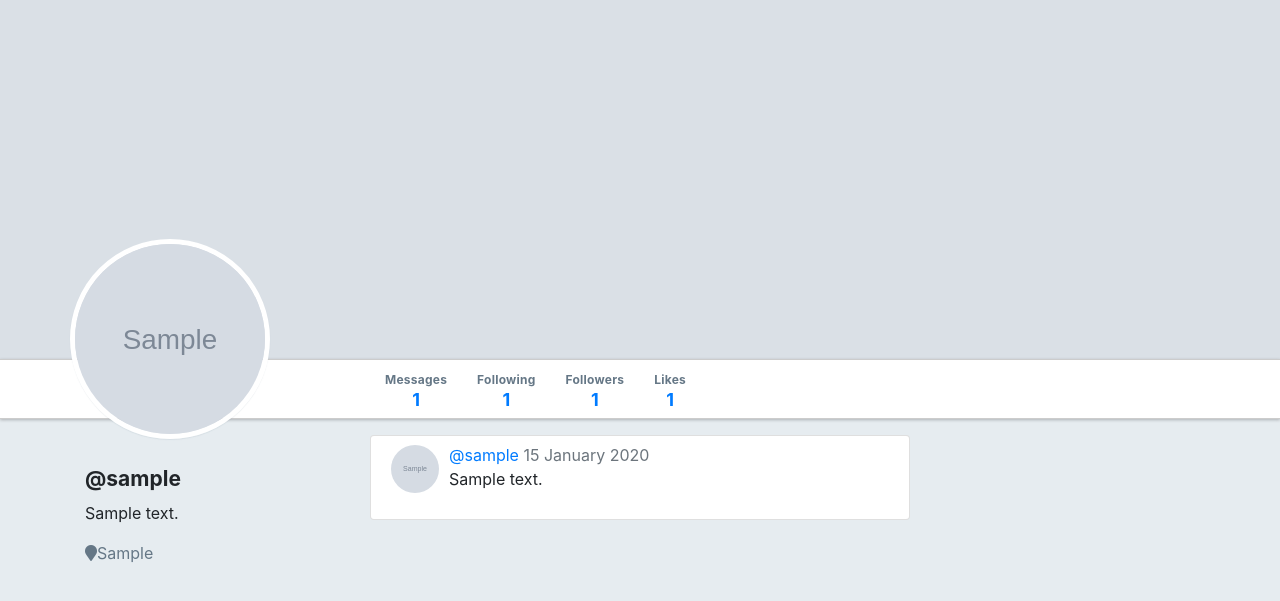
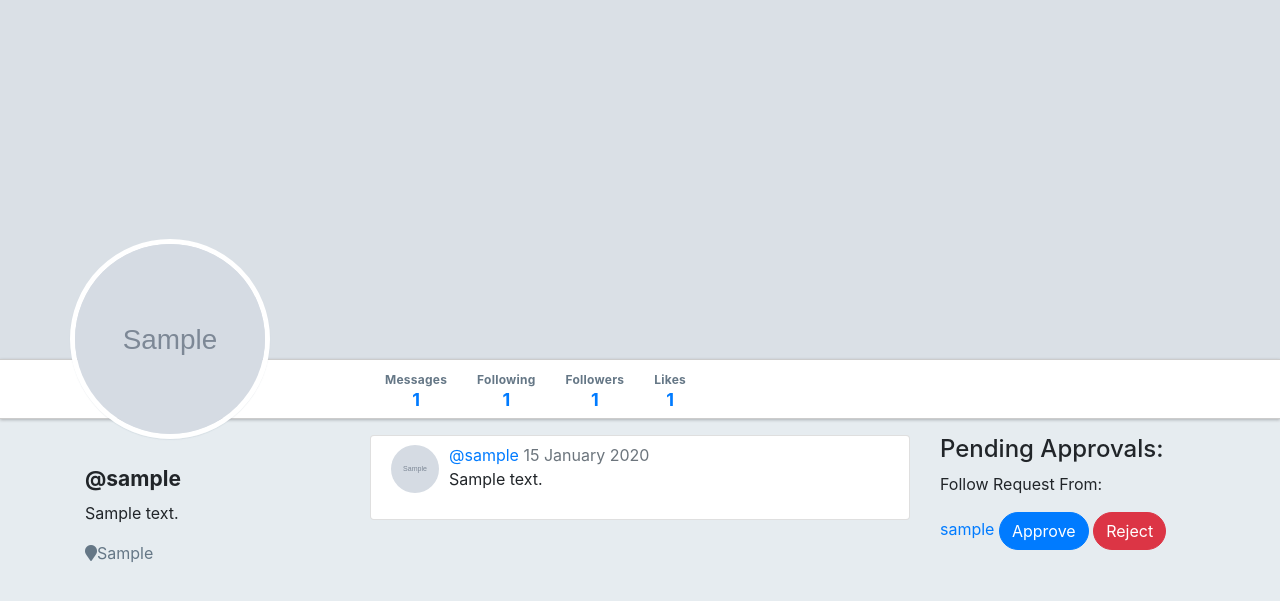
Before and after one commit to chasewestover/Flask-Warbler, a Flask app: template templates/users/show.html in a window 1280 px wide. Shown: the part 47-648 px from the top of the page. Run offline with Flask 2, Linux system fonts and the light colour scheme; the template is opened without the code that fills it: values that come from a table or form of the project are taken from there, others are empty; tables that the repository leaves empty hold one stand-in row (values such as "Sample post"); grey boxes marked "Sample" are stand-in pictures; some libraries are stand-ins or nearby versions.

Commit message:
Private profiles and follow requests written, pending code review

```diff
--- a/app.py
+++ b/app.py
@@ -189,6 +189,8 @@ def add_follow(follow_id):
     if want_to_follow_user.private:
         # =========== NEED TO IMPLEMENT ====================
         # send them a request to follow
+        want_to_follow_user.from_users.append(g.user)
+        db.session.commit()
         flash("Your request has been sent", "success")
         return redirect(f"/users/{g.user.id}/following")
 
@@ -200,7 +202,7 @@ def add_follow(follow_id):
 @app.route('/users/approve/<int:made_request_id>/<int:approver_id>')
 @authenticate
 def approve_follow(made_request_id, approver_id):
-    """Add a follow for the currently-logged-in user."""
+    """Appprove a follow for the currently-logged-in user."""
 
     if not g.user.id == approver_id:
         flash("Access unauthorized.", "danger")
@@ -208,9 +210,26 @@ def approve_follow(made_request_id, approver_id):
 
     wanted_to_follow_user = User.query.get_or_404(made_request_id)
     g.user.followers.append(wanted_to_follow_user)
+    g.user.from_users.remove(wanted_to_follow_user)
     db.session.commit()
 
     return redirect(f"/users/{g.user.id}/followers")
+
+@app.route('/users/reject/<int:made_request_id>/<int:approver_id>')
+@authenticate
+def reject_follow(made_request_id, approver_id):
+    """Reject a follow for the currently-logged-in user."""
+
+    if not g.user.id == approver_id:
+        flash("Access unauthorized.", "danger")
+        return redirect("/"), 403
+
+    wanted_to_follow_user = User.query.get_or_404(made_request_id)
+    g.user.from_users.remove(wanted_to_follow_user)
+    db.session.commit()
+    flash(f"Follow request from {wanted_to_follow_user.username} rejected.")
+
+    return redirect(f"/users/{g.user.id}")
 
 @app.route('/users/stop-following/<int:follow_id>', methods=['POST'])
 @authenticate
--- a/templates/users/detail.html
+++ b/templates/users/detail.html
@@ -68,6 +68,7 @@
     {% block user_details %}
     {% endblock %}
 
+
   </div>
 
 {% endblock %}
--- a/templates/users/show.html
+++ b/templates/users/show.html
@@ -29,4 +29,15 @@
     {% endif %}
     </ul>
   </div>
+
+  {%if user.from_users%}
+  <div class="col-sm-3">
+      <h4 id="sidebar-requests">Pending Approvals:</h4>
+      {%for from_user in user.from_users%}
+       <p>Follow Request From:</p><a href="/users/{{from_user.id}}">{{from_user.username}}</a>
+       <a class="btn btn-primary" href="/users/approve/{{from_user.id}}/{{user.id}}">Approve</a>
+       <a class="btn btn-danger" href="/users/reject/{{from_user.id}}/{{user.id}}">Reject</a>
+      {%endfor%}
+  </div>
+  {%endif%}
 {% endblock %}
```
Also changed, not shown: models.py (+34 -2 lines).
